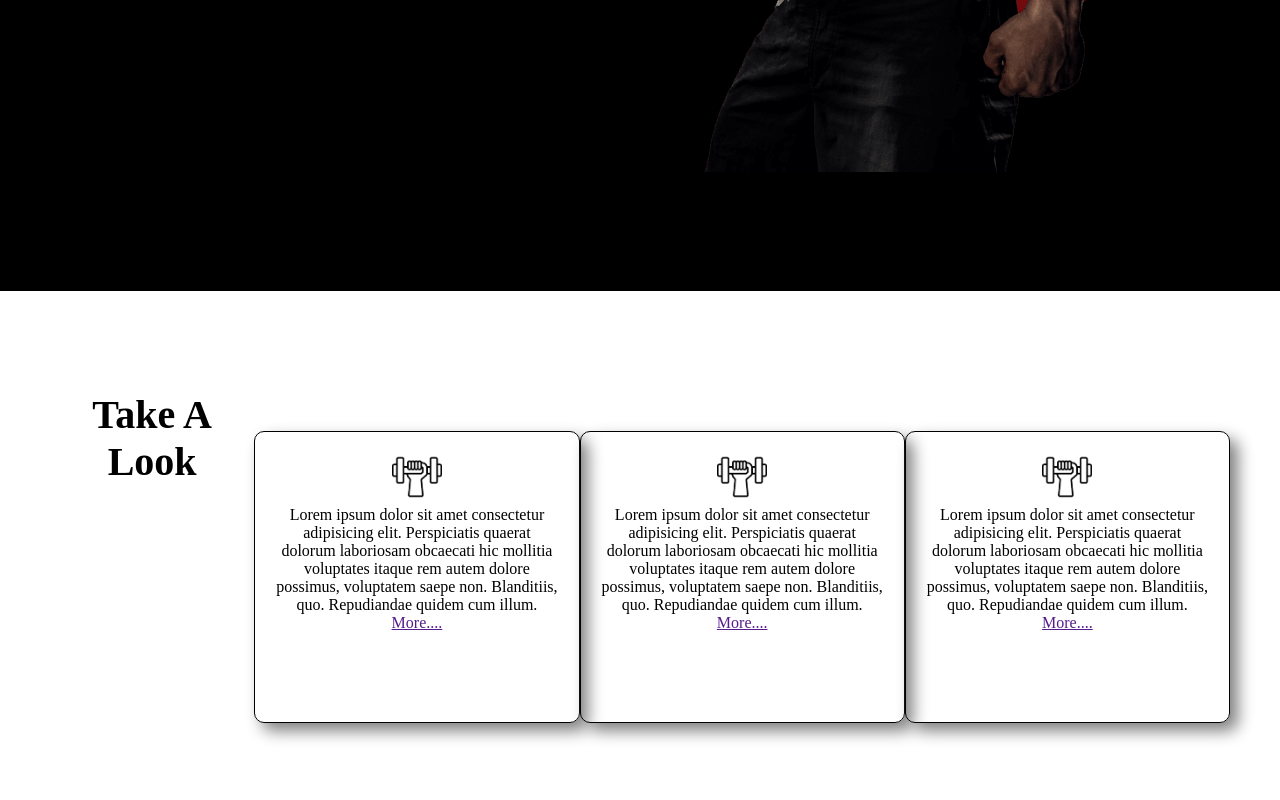
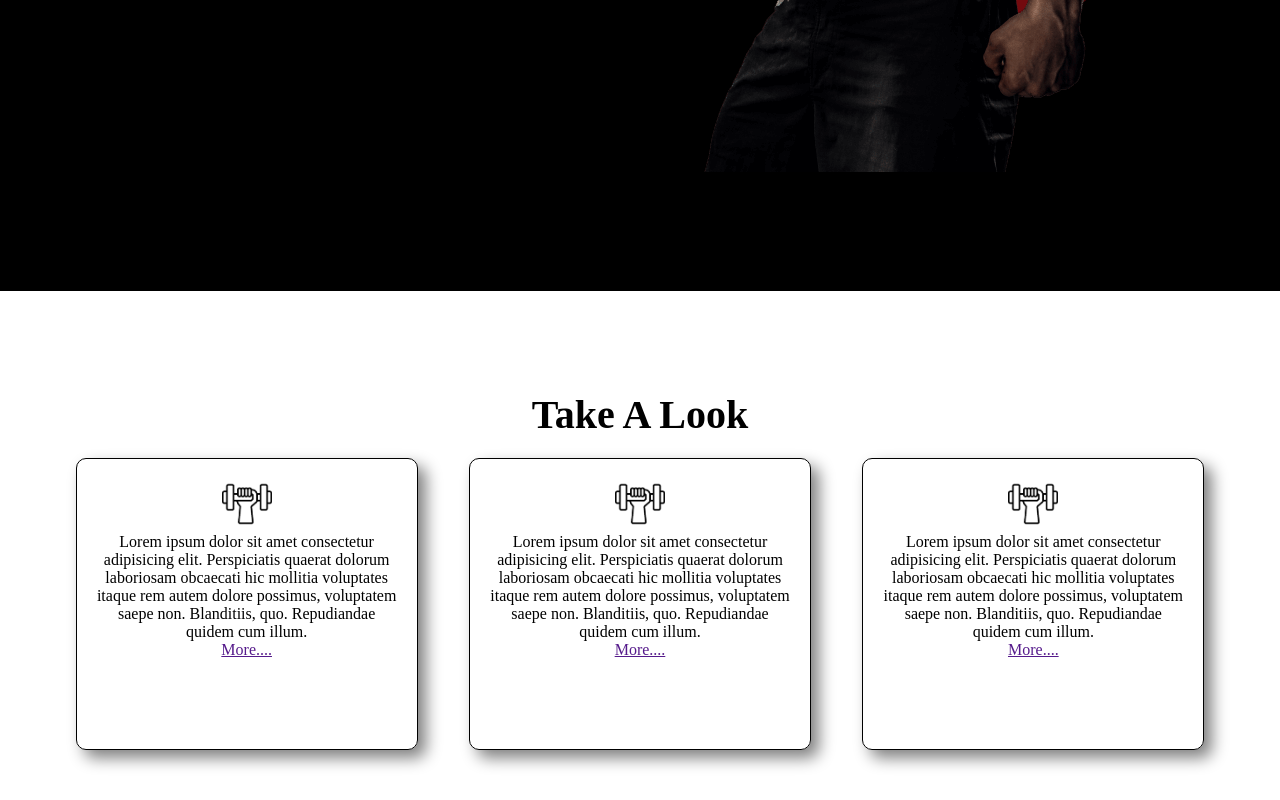
Before and after one commit to malitharuna/gym-project, a plain HTML site: page index.html in a window 1280 px wide. Shown: the part 750-1550 px from the top of the page. Before the commit the page ends 1523 px from the top, so only its background shows below. Drawn offline with Linux system fonts and the light colour scheme.

Commit message:
take a alook added

```diff
--- a/index.html
+++ b/index.html
@@ -40,6 +40,8 @@
 
     <div class="section-two">
         <h1 class="title2">Take A Look </h1>
+
+        <div class="card">
             <div class="card1">
                 <div class="card-decription">
                     <img class="gym-icon" src="images/package/icon1.png" alt="">
@@ -61,6 +63,7 @@
                     <a href="">More....</a>
                 </div>
         </div>
+        </div>
 
 
     </div>
--- a/style.css
+++ b/style.css
@@ -64,9 +64,12 @@
 .section-two {
     margin-top: 50px;
     padding: 50px;
+
+}
+.card{
     display: flex;
+    justify-content: space-around;
 }
-
 .card1 {
     height: 250px;
     width: 300px;
@@ -75,12 +78,12 @@
     box-shadow: 8px 8px 16px grey;
     padding: 20px;
     border-radius: 10px;
-    margin-top: 40px;
+    transition: 0.8ms;
 }
 .card1:hover {
     margin-top: -20px;
     border: 1px solid red;
-    transition: 0.8ms;
+    transform: .3ms;
 }
 .gym-icon {
     width: 50px;
```
Lines whose indentation alone changed are shown as unchanged.
